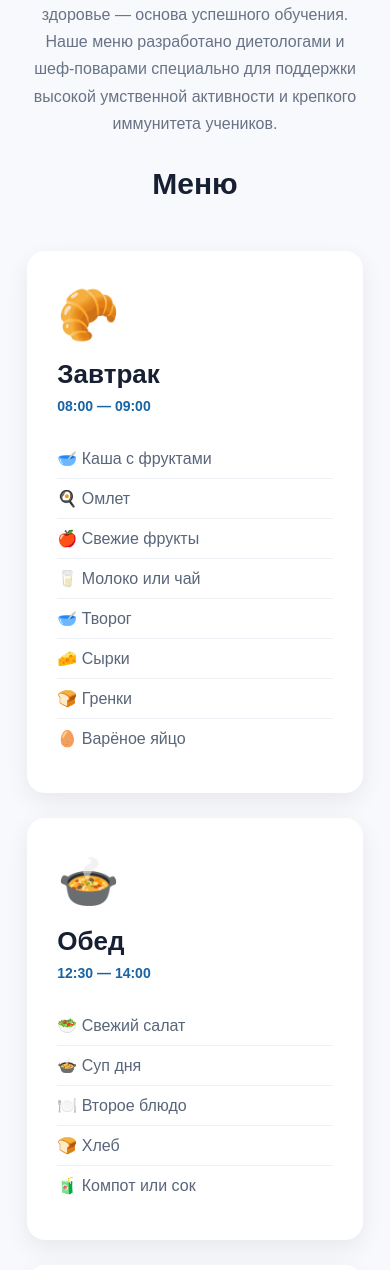
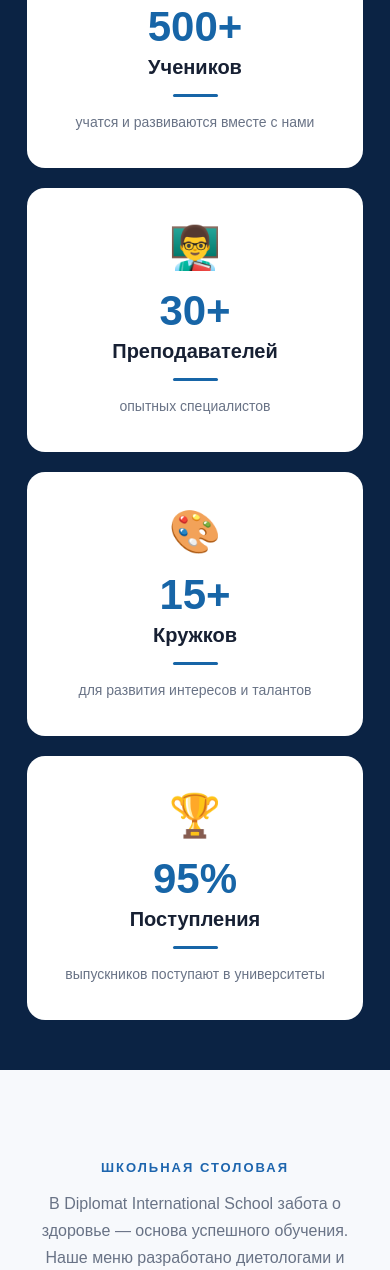
Before and after one commit to fayzievanvar13-rgb/diplomat-school, a plain HTML site: page index.html in a window 390 px wide. Shown: the part 5074-6344 px from the top of the page. Drawn offline with Linux system fonts and the light colour scheme.

Commit message:
Add files via upload

```diff
--- a/index.html
+++ b/index.html
@@ -22,6 +22,7 @@
     <a href="#about">О школе</a>
     <a href="#campus">Наш кампус</a>
     <a href="#advantages">Преимущества</a>
+    <a href="#achievements">Достижения</a>
     <a href="#menu">Меню</a>
     <a href="#contact">Контакты</a>
 </nav>
@@ -212,6 +213,50 @@
 
     </section>
 
+
+
+<!-- Статистика школы -->
+<section class="school-stats">
+
+    <div class="stats-container">
+
+        <div class="stat-card">
+            <div class="stat-icon">🎓</div>
+            <div class="stat-number">500+</div>
+            <div class="stat-title">Учеников</div>
+            <div class="stat-line"></div>
+            <p>учатся и развиваются вместе с нами</p>
+        </div>
+
+        <div class="stat-card">
+            <div class="stat-icon">👨‍🏫</div>
+            <div class="stat-number">30+</div>
+            <div class="stat-title">Преподавателей</div>
+            <div class="stat-line"></div>
+            <p>опытных специалистов</p>
+        </div>
+
+        <div class="stat-card">
+            <div class="stat-icon">🎨</div>
+            <div class="stat-number">15+</div>
+            <div class="stat-title">Кружков</div>
+            <div class="stat-line"></div>
+            <p>для развития интересов и талантов</p>
+        </div>
+
+        <div class="stat-card">
+            <div class="stat-icon">🏆</div>
+            <div class="stat-number">95%</div>
+            <div class="stat-title">Поступления</div>
+            <div class="stat-line"></div>
+            <p>выпускников поступают в университеты</p>
+        </div>
+
+    </div>
+
+</section>
+
+
     <!-- Меню столовой -->
 <section class="cafeteria" id="menu">
 
--- a/style.css
+++ b/style.css
@@ -630,3 +630,112 @@ footer p {
     }
 
 }
+
+
+
+
+
+
+
+
+
+
+
+
+
+/* =========================
+   СТАТИСТИКА ШКОЛЫ
+========================= */
+
+.school-stats {
+    padding: 70px 7%;
+    background: #0b2344;
+}
+
+.stats-container {
+    max-width: 1200px;
+    margin: auto;
+
+    display: grid;
+    grid-template-columns: repeat(4, 1fr);
+    gap: 20px;
+}
+
+.stat-card {
+    position: relative;
+
+    background: white;
+    padding: 35px 25px;
+
+    border-radius: 18px;
+
+    text-align: center;
+
+    overflow: hidden;
+
+    transition: 0.3s;
+}
+
+.stat-card:hover {
+    transform: translateY(-8px);
+
+    box-shadow: 0 15px 35px rgba(0, 0, 0, 0.2);
+}
+
+.stat-icon {
+    font-size: 42px;
+    margin-bottom: 15px;
+}
+
+.stat-number {
+    font-size: 42px;
+    font-weight: bold;
+    color: #1765a7;
+}
+
+.stat-title {
+    font-size: 20px;
+    font-weight: bold;
+    color: #172033;
+
+    margin-top: 5px;
+}
+
+.stat-line {
+    width: 45px;
+    height: 3px;
+
+    background: #1765a7;
+
+    margin: 15px auto;
+    border-radius: 10px;
+}
+
+.stat-card p {
+    color: #697386;
+    font-size: 14px;
+    line-height: 1.5;
+}
+
+
+/* Адаптация */
+
+@media (max-width: 1000px) {
+
+    .stats-container {
+        grid-template-columns: repeat(2, 1fr);
+    }
+
+}
+
+@media (max-width: 600px) {
+
+    .school-stats {
+        padding: 50px 7%;
+    }
+
+    .stats-container {
+        grid-template-columns: 1fr;
+    }
+
+}
```
